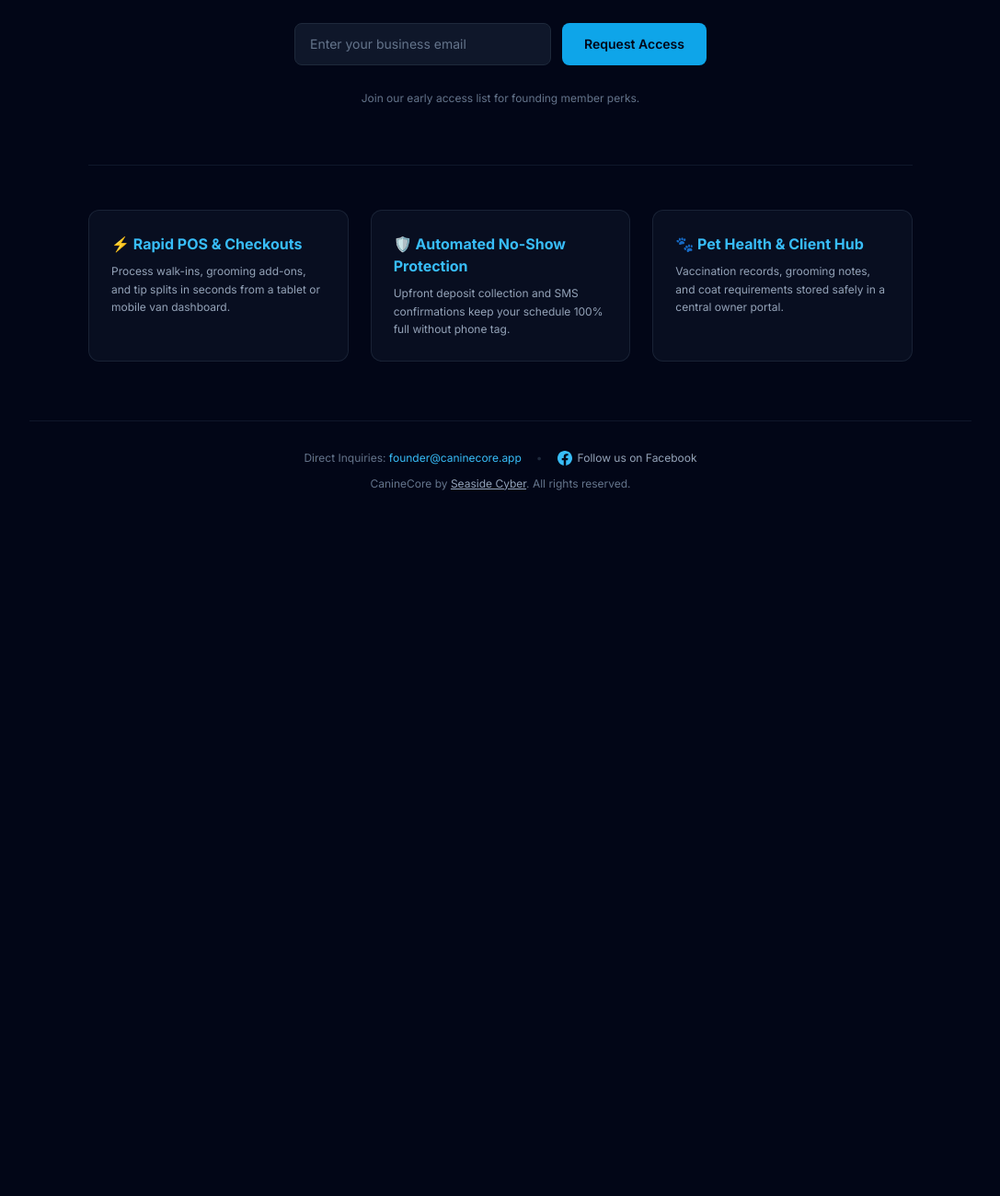
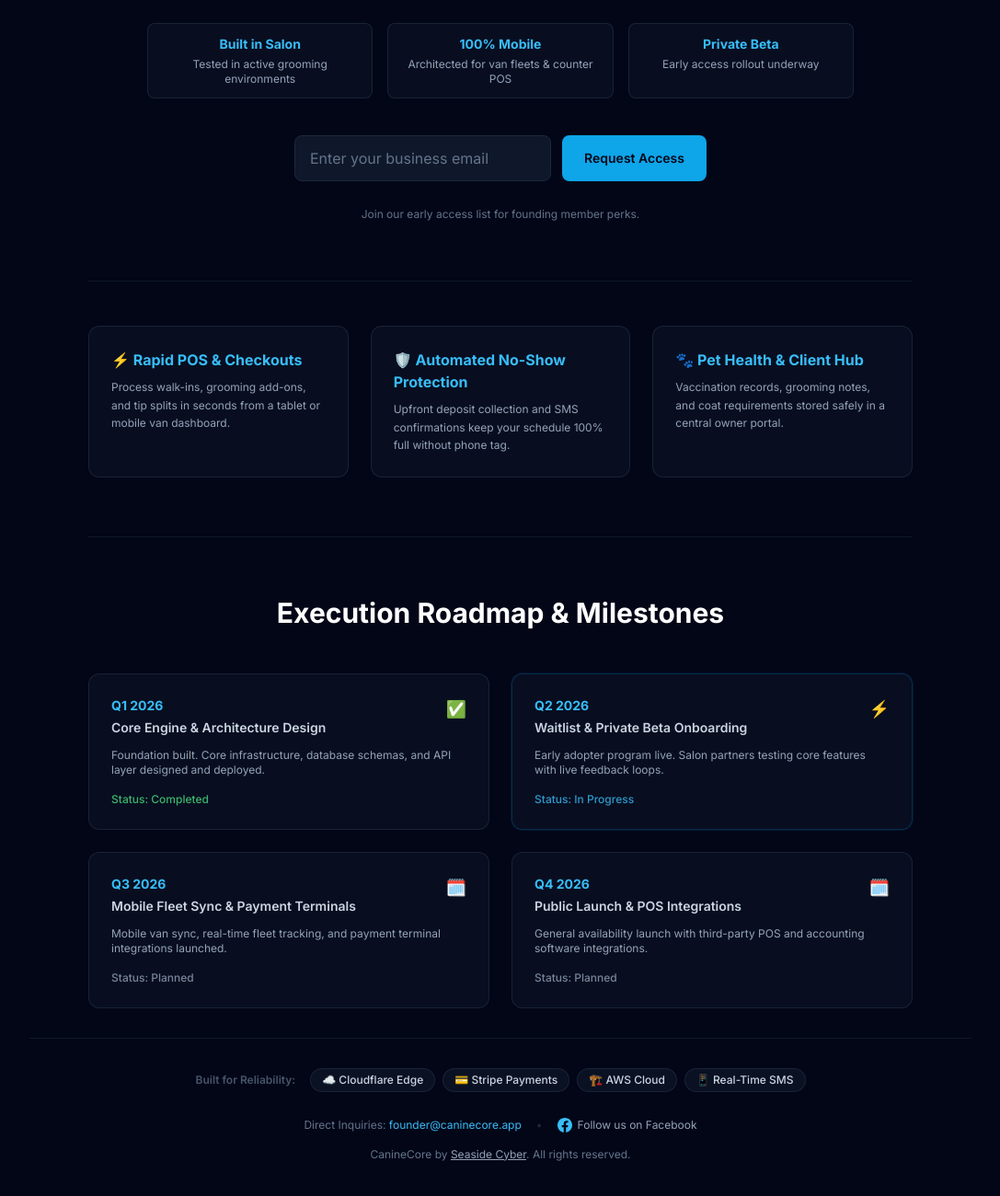
Before and after one commit to seacyb/caninecore-waitlist, a plain HTML site: page index.html in a window 1280 px wide. Shown: the part 412-1712 px from the top of the page at 92% size, without its empty margins (96-1183 px from the left). Before the commit the page ends 994 px from the top, so only its background shows below. Drawn offline with nearby package versions, Linux system fonts and the light colour scheme.

Commit message:
Add investor-focused sections: traction stats, execution roadmap, and tech stack badges

```diff
--- a/index.html
+++ b/index.html
@@ -81,15 +81,31 @@
             Grooming salons, mobile vans, and boarding facilities—reimagined. Built for speed, handle no-shows, and seamless POS checkouts.
         </p>
 
+        <!-- Traction Stats Strip -->
+        <div class="grid grid-cols-1 sm:grid-cols-3 gap-4 mb-10 max-w-3xl mx-auto">
+            <div class="px-4 py-3 bg-slate-900/50 border border-slate-800/80 rounded-lg">
+                <div class="text-sky-400 text-sm font-bold">Built in Salon</div>
+                <p class="text-xs text-slate-400 mt-1">Tested in active grooming environments</p>
+            </div>
+            <div class="px-4 py-3 bg-slate-900/50 border border-slate-800/80 rounded-lg">
+                <div class="text-sky-400 text-sm font-bold">100% Mobile</div>
+                <p class="text-xs text-slate-400 mt-1">Architected for van fleets & counter POS</p>
+            </div>
+            <div class="px-4 py-3 bg-slate-900/50 border border-slate-800/80 rounded-lg">
+                <div class="text-sky-400 text-sm font-bold">Private Beta</div>
+                <p class="text-xs text-slate-400 mt-1">Early access rollout underway</p>
+            </div>
+        </div>
+
         <!-- Waitlist Form Container -->
         <div id="form-container" class="max-w-md mx-auto mb-16">
-            <form action="https://submit-form.com/YhW75ms8V" method="POST" class="flex flex-col gap-4">
+            <form action="https://submit-form.com/mTh4Aylw" method="POST" class="flex flex-col gap-4">
 
                 <!-- Invisible Honeypot (Secondary bot trap) -->
                 <input type="checkbox" name="_honeypot" style="display:none" tabindex="-1" autocomplete="off" />
 
                 <div class="flex flex-col sm:flex-row gap-3">
-                    <input type="email" name="email" placeholder="Enter your business email" required class="px-4 py-3 bg-slate-900 border border-slate-800 rounded-lg text-white placeholder-slate-500 focus:outline-none focus:ring-2 focus:ring-sky-500 flex-1 text-sm">
+                    <input type="email" name="email" placeholder="Enter your business email" required class="px-4 py-3 bg-slate-900 border border-slate-800 rounded-lg text-white placeholder-slate-500 focus:outline-none focus:ring-2 focus:ring-sky-400/50 flex-1">
                     <button type="submit" class="px-6 py-3 bg-sky-500 hover:bg-sky-400 text-slate-950 font-semibold rounded-lg transition duration-200 text-sm whitespace-nowrap">
                         Request Access
                     </button>
@@ -97,7 +113,7 @@
 
                 <!-- Turnstile Widget (Sends token to Formspark) -->
                 <div class="flex justify-center">
-                    <div class="cf-turnstile" data-sitekey="0x4AAAAAAEGlSKs8S82qMOSk" data-theme="dark"></div>
+                    <div class="cf-turnstile" data-sitekey="0x4AAAAAAA2I_Z_A_H_Z_H_Z_H" data-theme="dark"></div>
                 </div>
 
             </form>
@@ -121,9 +137,79 @@
         </section>
     </main>
 
+    <!-- Execution Roadmap & Milestones Section -->
+    <section class="max-w-4xl w-full mx-auto border-t border-slate-900 pt-16 pb-8">
+        <h2 class="text-2xl md:text-3xl font-bold text-center mb-12 text-white">
+            Execution Roadmap & Milestones
+        </h2>
+
+        <div class="grid grid-cols-1 md:grid-cols-2 gap-6">
+            <!-- Q1 2026 -->
+            <div class="p-6 bg-slate-900/50 border border-slate-800/80 rounded-xl flex flex-col">
+                <div class="flex items-start justify-between mb-3">
+                    <div>
+                        <div class="text-sky-400 font-bold text-sm mb-1">Q1 2026</div>
+                        <p class="text-slate-300 text-sm font-semibold">Core Engine & Architecture Design</p>
+                    </div>
+                    <span class="text-lg" aria-label="completed">✅</span>
+                </div>
+                <p class="text-xs text-slate-400">Foundation built. Core infrastructure, database schemas, and API layer designed and deployed.</p>
+                <div class="mt-4 text-xs font-medium text-green-400/80">Status: Completed</div>
+            </div>
+
+            <!-- Q2 2026 -->
+            <div class="p-6 bg-slate-900/50 border border-sky-500/20 rounded-xl flex flex-col ring-1 ring-sky-500/10">
+                <div class="flex items-start justify-between mb-3">
+                    <div>
+                        <div class="text-sky-400 font-bold text-sm mb-1">Q2 2026</div>
+                        <p class="text-slate-300 text-sm font-semibold">Waitlist & Private Beta Onboarding</p>
+                    </div>
+                    <span class="text-lg" aria-label="in progress">⚡</span>
+                </div>
+                <p class="text-xs text-slate-400">Early adopter program live. Salon partners testing core features with live feedback loops.</p>
+                <div class="mt-4 text-xs font-medium text-sky-400/80">Status: In Progress</div>
+            </div>
+
+            <!-- Q3 2026 -->
+            <div class="p-6 bg-slate-900/50 border border-slate-800/80 rounded-xl flex flex-col">
+                <div class="flex items-start justify-between mb-3">
+                    <div>
+                        <div class="text-sky-400 font-bold text-sm mb-1">Q3 2026</div>
+                        <p class="text-slate-300 text-sm font-semibold">Mobile Fleet Sync & Payment Terminals</p>
+                    </div>
+                    <span class="text-lg" aria-label="planned">🗓️</span>
+                </div>
+                <p class="text-xs text-slate-400">Mobile van sync, real-time fleet tracking, and payment terminal integrations launched.</p>
+                <div class="mt-4 text-xs font-medium text-slate-400/80">Status: Planned</div>
+            </div>
+
+            <!-- Q4 2026 -->
+            <div class="p-6 bg-slate-900/50 border border-slate-800/80 rounded-xl flex flex-col">
+                <div class="flex items-start justify-between mb-3">
+                    <div>
+                        <div class="text-sky-400 font-bold text-sm mb-1">Q4 2026</div>
+                        <p class="text-slate-300 text-sm font-semibold">Public Launch & POS Integrations</p>
+                    </div>
+                    <span class="text-lg" aria-label="planned">🗓️</span>
+                </div>
+                <p class="text-xs text-slate-400">General availability launch with third-party POS and accounting software integrations.</p>
+                <div class="mt-4 text-xs font-medium text-slate-400/80">Status: Planned</div>
+            </div>
+        </div>
+    </section>
+
 <!-- Footer -->
-    <footer class="text-center text-xs text-slate-500 max-w-5xl w-full mx-auto space-y-3 border-t border-slate-900 pt-8">
-        <div class="flex items-center justify-center gap-4">
+    <footer class="text-center text-xs text-slate-500 max-w-5xl w-full mx-auto space-y-4 border-t border-slate-900 pt-8">
+        <!-- Tech Stack Badges -->
+        <div class="flex flex-wrap items-center justify-center gap-2 pb-3">
+            <span class="text-slate-600 font-semibold mr-2">Built for Reliability:</span>
+            <span class="inline-flex items-center px-3 py-1 bg-slate-900/70 border border-slate-800/80 rounded-full text-slate-300 text-xs font-medium">☁️ Cloudflare Edge</span>
+            <span class="inline-flex items-center px-3 py-1 bg-slate-900/70 border border-slate-800/80 rounded-full text-slate-300 text-xs font-medium">💳 Stripe Payments</span>
+            <span class="inline-flex items-center px-3 py-1 bg-slate-900/70 border border-slate-800/80 rounded-full text-slate-300 text-xs font-medium">🏗️ AWS Cloud</span>
+            <span class="inline-flex items-center px-3 py-1 bg-slate-900/70 border border-slate-800/80 rounded-full text-slate-300 text-xs font-medium">📱 Real-Time SMS</span>
+        </div>
+
+        <div class="flex items-center justify-center gap-4 flex-wrap">
             <span>Direct Inquiries: <a href="mailto:founder@caninecore.app" class="text-sky-400 hover:underline">founder@caninecore.app</a></span>
             <span class="text-slate-800">•</span>
             <a href="https://www.facebook.com/caninecoreapp" target="_blank" rel="noopener noreferrer" class="inline-flex items-center gap-1.5 text-slate-400 hover:text-sky-400 transition">
```
